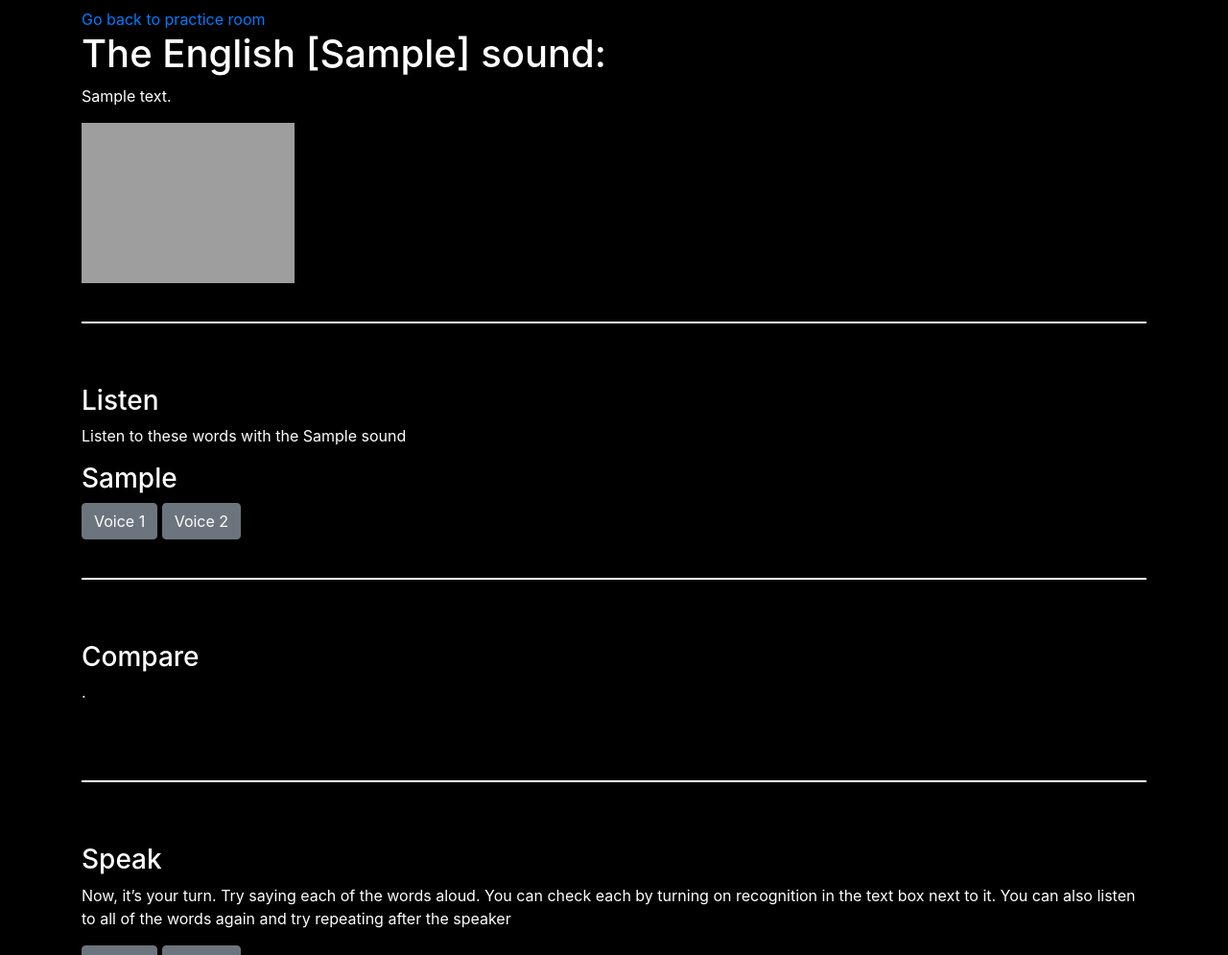
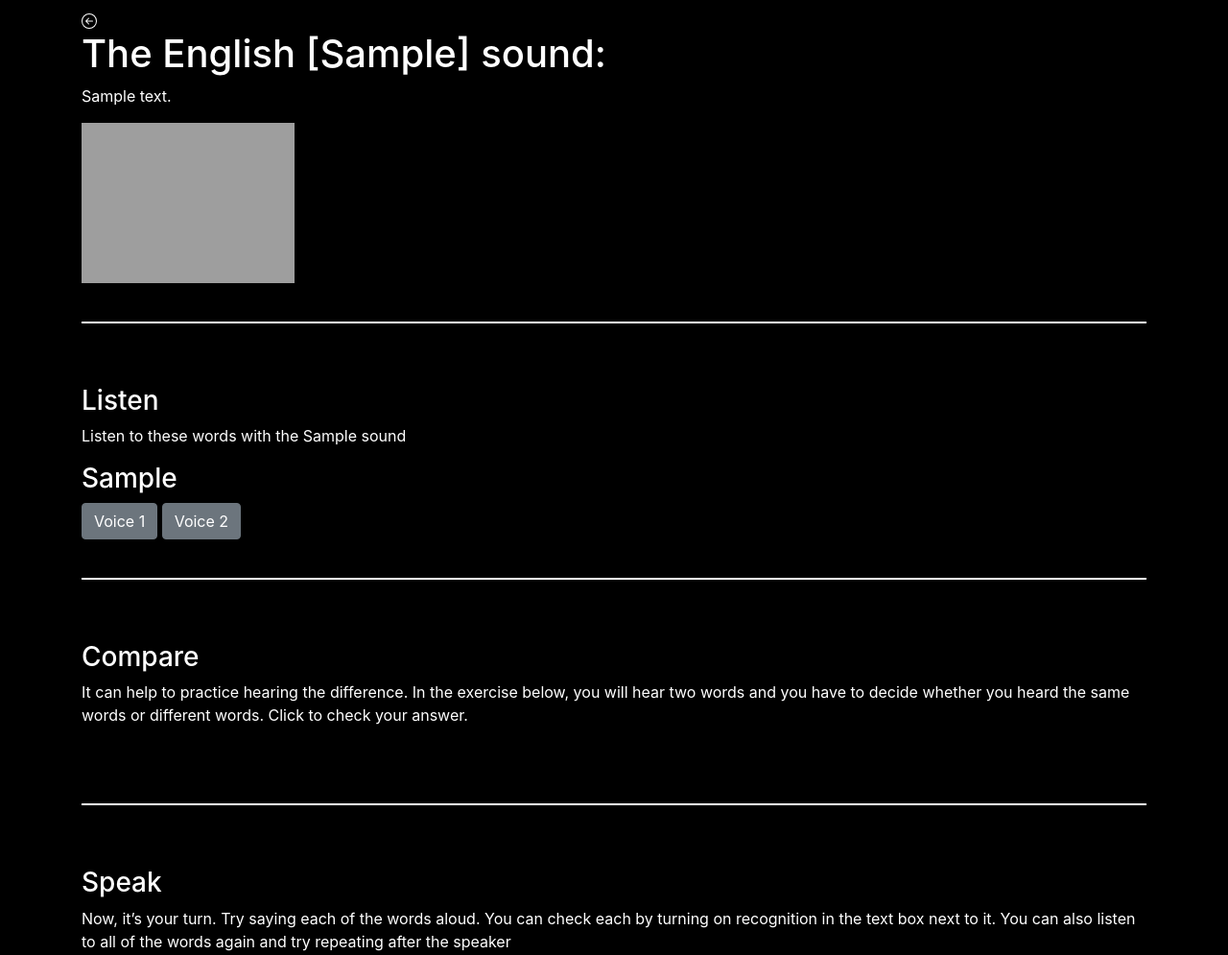
Before and after one commit to CFettig/SeniorDesign, a Flask app: page /practice/Sample in a window 1280 px wide. Shown: the part 64-1059 px from the top of the page at 96% size. Run offline with Flask 2, Linux system fonts and the light colour scheme; a user stored in the database is signed in; tables that the repository leaves empty hold one stand-in row (values such as "Sample post"); parts of the project's set-up code (start-up, migrations or seed data) failed here and were passed over; some libraries are stand-ins or nearby versions; grey boxes are pictures that could not be loaded.

Commit message:
fixed missing practice instruction

```diff
--- a/asr_tool/templates/sound_practice.html
+++ b/asr_tool/templates/sound_practice.html
@@ -2,7 +2,9 @@
 {% block content %}
 <br><br><br>
 <div class="container">
-    <a href="{{ url_for('main.practice') }}">Go back to practice room</a>
+    <a href="{{ url_for('main.practice') }}"><svg xmlns="http://www.w3.org/2000/svg" width="16" height="16" fill="white" class="bi bi-arrow-left-circle" viewBox="0 0 16 16">
+        <path fill-rule="evenodd" d="M1 8a7 7 0 1 0 14 0A7 7 0 0 0 1 8zm15 0A8 8 0 1 1 0 8a8 8 0 0 1 16 0zm-4.5-.5a.5.5 0 0 1 0 1H5.707l2.147 2.146a.5.5 0 0 1-.708.708l-3-3a.5.5 0 0 1 0-.708l3-3a.5.5 0 1 1 .708.708L5.707 7.5H11.5z"/>
+      </svg></a>
 
     <h1 style="color: white;">The English [{{ content.sound }}] sound: </h1>
     <p style="color: white;">{{ content.intro_text}}</p>
@@ -32,7 +34,12 @@
     <h3 style="color: white;">Compare</h3>
     <!-- <p style="color: white;">The next few problems will consist of playing the "Listen" button and determining if the
         two words that were played sound the same, or different.</p> -->
-    <p style="color: white;">{{ content.compare_instructions}}.</p>
+
+    {% if content.compare_instructions %}
+        <p style="color: white;">{{content.compare_instructions}}</p>
+    {% else %}
+        <p style="color: white;">It can help to practice hearing the difference. In the exercise below, you will hear two words and you have to decide whether you heard the same words or different words. Click to check your answer.</p>
+    {% endif %}
     <ul class="list-group">
         {% for pair in min_pairs %}
         <li class="list-group-item" style="display: inline-block;">
```
